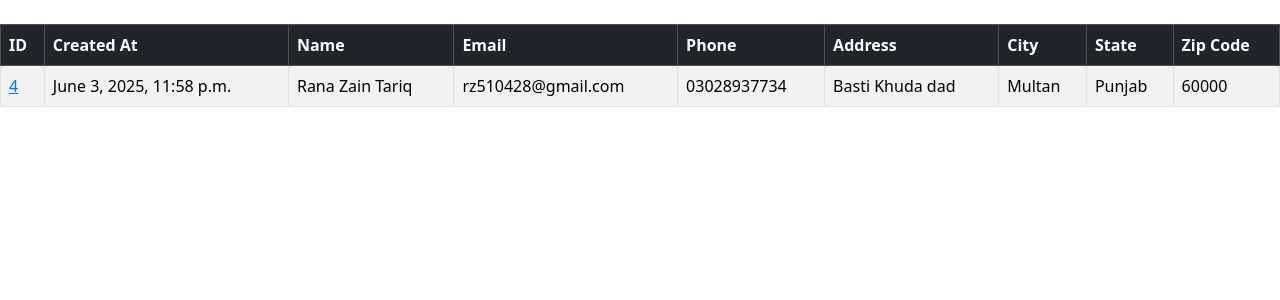
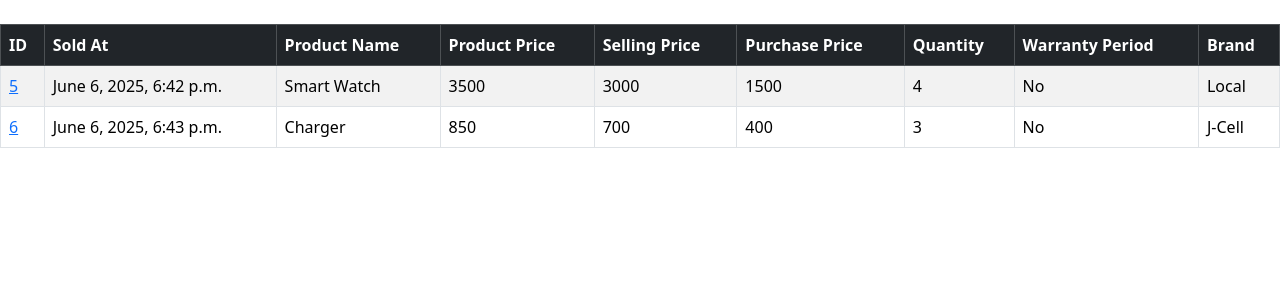
Before and after one commit to Rana-Zain-125/Crm_Project, a Django app: page / in a window 1280 px wide. Shown: the part 56-356 px from the top of the page. Run offline with Django 5.2, Linux system fonts and the light colour scheme; a user stored in the database is signed in; data comes from the database, SQL or seed files in the repository.

Commit message:
iniatil addition

```diff
--- a/crm/myapp/models.py
+++ b/crm/myapp/models.py
@@ -2,15 +2,14 @@
 
 # Create your models here.
 class Record(models.Model):
-    created_at = models.DateTimeField(auto_now_add=True)
-    first_name = models.CharField(max_length=100)
-    last_name = models.CharField(max_length=100)
-    email = models.EmailField()
-    phone = models.CharField(max_length=15, blank=True, null=True)
-    address = models.CharField(max_length=255, blank=True, null=True)
-    city = models.CharField(max_length=255, blank=True, null=True)
-    state = models.CharField(max_length=255, blank=True, null=True)
-    zip_code = models.CharField(max_length=20, blank=True, null=True)
+    sold_At = models.DateTimeField(auto_now_add=True)
+    product_name = models.CharField(max_length=100)
+    product_Price = models.CharField(max_length=100, blank=True, null=True)
+    selling_price = models.CharField(max_length=15, blank=True, null=True)
+    perchase_price = models.CharField(max_length=255, blank=True, null=True)
+    quantity  = models.CharField(max_length=255, blank=True, null=True)
+    warranty_period = models.CharField(max_length=255, blank=True, null=True)
+    brand  = models.CharField(max_length=20, blank=True, null=True)
 
     def __str__(self):
-        return (f"{self.first_name} {self.last_name}")
+        return (f"{self.product_name}")
--- a/crm/templates/index.html
+++ b/crm/templates/index.html
@@ -7,7 +7,7 @@
         <title>Django CRM</title>
         <meta name="description" content="">
         <meta name="viewport" content="width=device-width, initial-scale=1">
-        <link rel="stylesheet" href="{% static 'style.css' %}?v=2">
+        <link rel="stylesheet" href="{% static 'css/style.css' %}?v=2">
         <link rel="stylesheet" href="https://cdn.jsdelivr.net/npm/bootstrap@5.3.6/dist/css/bootstrap.min.css">
     </head>
     <body>
@@ -28,28 +28,28 @@
                 <thead class="table-dark">
                     <tr>
                     <th scope="col">ID</th>
-                    <th scope="col">Created At</th>
-                    <th scope="col">Name</th>
-                    <th scope="col">Email</th>
-                    <th scope="col">Phone</th>
-                    <th scope="col">Address</th>
-                    <th scope="col">City</th>
-                    <th scope="col">State</th>
-                    <th scope="col">Zip Code</th>
+                    <th scope="col">Sold At</th>
+                    <th scope="col">Product Name</th>
+                    <th scope="col">Product Price</th>
+                    <th scope="col">Selling Price </th>
+                    <th scope="col">Purchase Price</th>
+                    <th scope="col">Quantity</th>
+                    <th scope="col">Warranty Period</th>
+                    <th scope="col">Brand</th>
                     </tr>
                 </thead>
             {% if records %}
                 {% for record in records %}
                 <tr>
                     <td><a href="{% url "record" record.id %}" >{{ record.id }}</a></td>
-                    <td>{{ record.created_at }}</td>
-                    <td>{{ record.first_name }} {{ record.last_name }}</td>
-                    <td>{{ record.email }}</td>
-                    <td>{{ record.phone }}</td>
-                    <td>{{ record.address }}</td>
-                    <td>{{ record.city }}</td>
-                    <td>{{ record.state }}</td>
-                    <td>{{ record.zip_code }}</td>
+                    <td>{{ record.sold_At }}</td>
+                    <td>{{ record.product_name }} </td>
+                    <td>{{ record.product_Price }}</td>
+                    <td>{{ record.selling_price }}</td>
+                    <td>{{ record.perchase_price }}</td>
+                    <td>{{ record.quantity }}</td>
+                    <td>{{ record.warranty_period }}</td>
+                    <td>{{ record.brand }}</td>
                 </tr>
                 {% endfor %}
             {% endif %}
```
Also changed, not shown: crm/myapp/forms.py (+8 -8 lines), crm/templates/record.html (+9 -8 lines), crm/db.sqlite3, crm/myapp/migrations/0002_alter_record_email.py (added), crm/myapp/migrations/0003_rename_zip_code_record_brand_and_more.py (added), crm/static/css/style.css (added).
